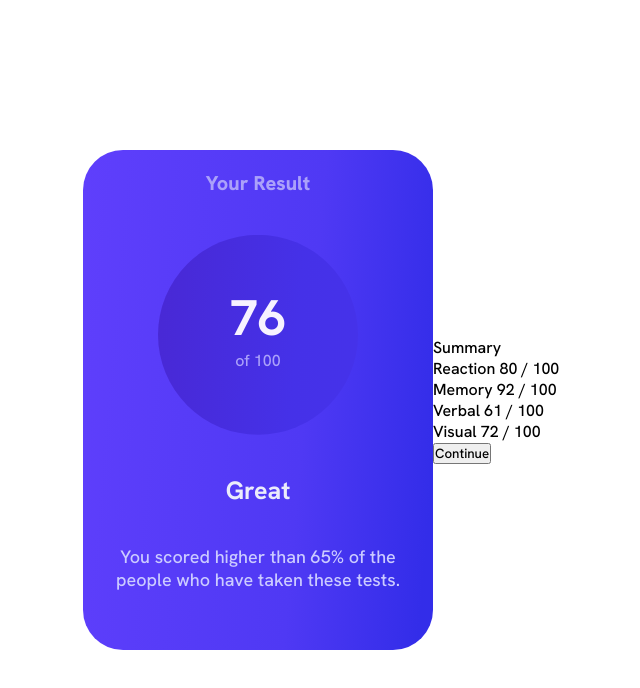
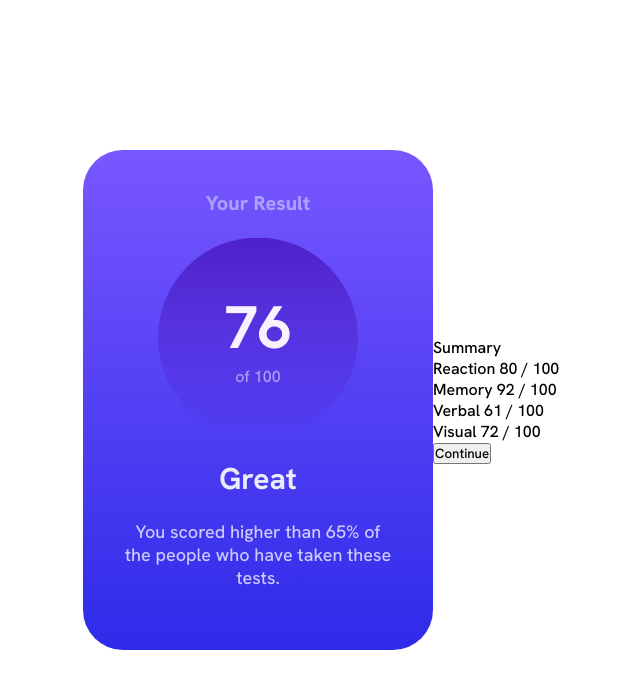
Before and after one commit to trikripp/results-summary-component, a website built with Parcel: page src/index.html in a window 1280 px wide. Shown: the whole page, without its empty margins (207-847 px from the left). Built offline with nearby package versions, Linux system fonts and the light colour scheme; a web font is replaced by a local one.

Commit message:
correction

```diff
--- a/src/index.html
+++ b/src/index.html
@@ -12,10 +12,10 @@
         <div class="card-blue">
             <p class="card-blue-header">Your Result</p>
             <div class="card-blue-circles">
-                <h2 class="card-blue-number-76">76</h2>
-                <p class="card-blue-number-100">of 100</p>
+                <h2 class="card-blue-number">76</h2>
+                <p class="card-blue-sub-number">of 100</p>
             </div>
-            <h4 class="card-blue-hfoot">Great</h4>
+            <h4 class="card-blue-header-footer">Great</h4>
             <p class="card-blue-paragraph">You scored higher than 65% of the people who have taken these tests.</p>
         </div>
         <div class="card--white">
@@ -29,7 +29,6 @@
             </footer>
         </div>
     </div>
-    </div>
 
     <script src="./index.js"></script>
 </body>
--- a/src/style.scss
+++ b/src/style.scss
@@ -17,58 +17,57 @@ body {
     display: grid;
     justify-content: center;
     align-items: center;
-
     width: 700px;
     height: 500px;
     grid-template-columns: 50% 50%;
     border-radius: 40px 40px;
-  }
-  .card-blue {
+
+    &-blue {
       display: grid;
       text-align: center;
-    background: rgb(95, 63, 252);
+      background: rgb(102, 66, 254);
       background: linear-gradient(
-      95deg,
-      rgba(95, 63, 252, 1) 0%,
-      rgba(79, 57, 244, 1) 62%,
-      rgba(51, 45, 233, 1) 96%
+        0deg,
+        hsl(241, 81%, 54%),
+        hsl(252, 100%, 67%),
       );
+
       border-radius: 40px 40px;
       height: 100%;
-    padding: 20px;
-  }
-  .card-blue-circles {
+      padding: 40px;
+
+      &-circles {
         height: 200px;
         shape-outside: circle();
         clip-path: circle();
         background: rgb(74, 37, 205);
         background: linear-gradient(
-      95deg,
-      rgba(74, 37, 205, 1) 0%,
-      rgba(69, 49, 232, 1) 62%,
-      rgba(69, 51, 235, 1) 96%
+          180deg,
+          hsla(256, 72%, 46%, 1),
+          hsla(241, 72%, 46%, 0)
         );
       }
-  .card-blue-header {
+      &-header {
         font-size: 20px;
         font-weight: 800;
         color: #aba1fa;
       }
-  .card-blue-number-76 {
+      &-number {
         color: #f7f2ff;
         padding-top: 50px;
-    font-size: 50px;
+        font-size: 60px;
       }
-  .card-blue-number-100 {
+      &-sub-number {
         color: #aba1fa;
       }
-  .card-blue-hfoot {
-    font-size: 25px;
+      &-header-footer {
+        font-size: 30px;
         color: #ebecfb;
       }
-  .card-blue-paragraph {
+      &-paragraph {
         font-size: 18px;
-    color: #CBCBFF;
-
+        color: #cbcbff;
       }
     }
+  }
+}
```
Lines whose indentation alone changed are shown as unchanged.
